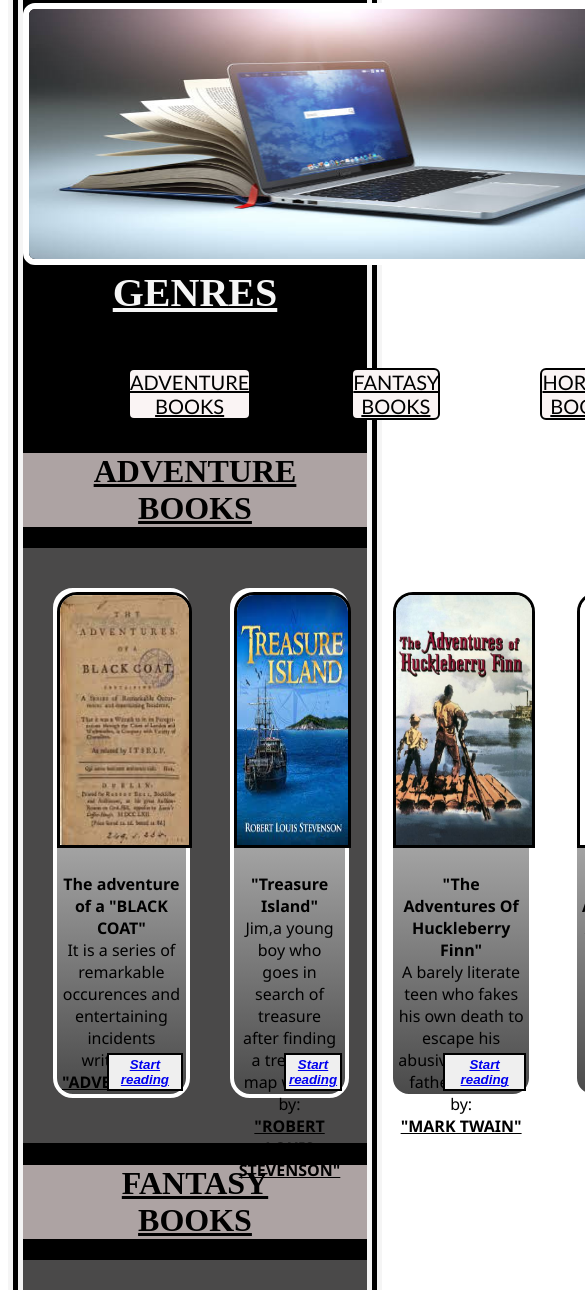
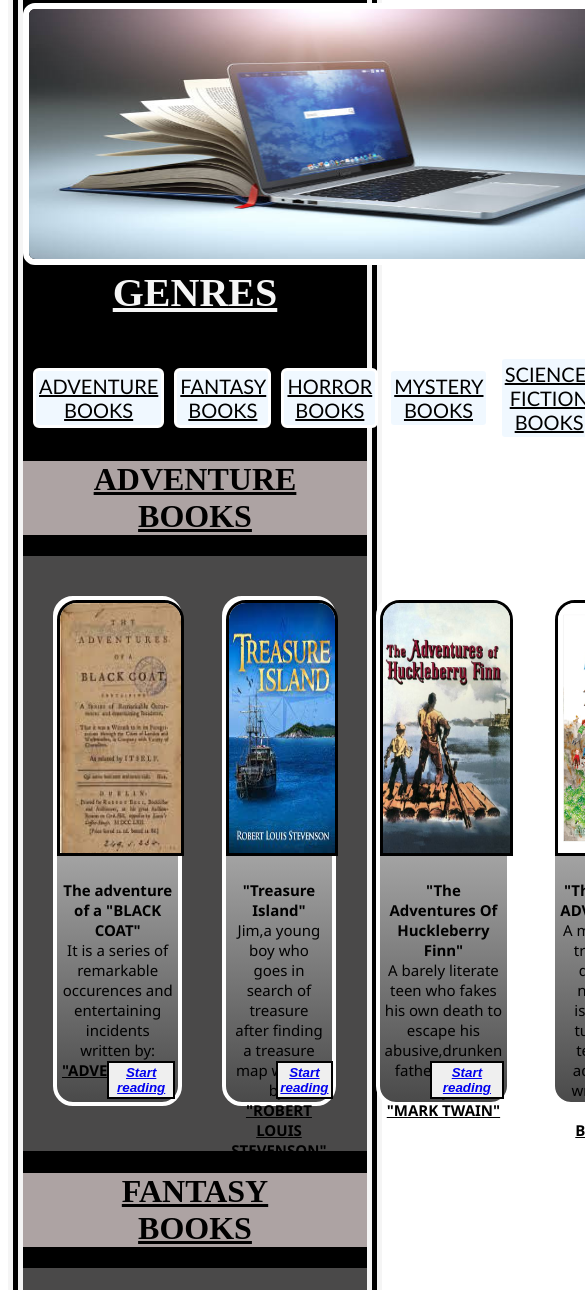
Before and after one commit to Rushmitha2003/miproject, a plain HTML site: page index.html in a window 390 px wide. Shown: the part 170-1460 px from the top of the page, 585 px wide, since content can reach past the window. Drawn offline with Linux system fonts and the light colour scheme.

Commit message:
Update style.css

```diff
--- a/style.css
+++ b/style.css
@@ -12,21 +12,22 @@
 }
 .nav {
     text-align: center;
-    margin: 10px 5px;
+    margin: 10px ;
     display: flex;
     flex-direction: row;
     justify-content: space-around;
     place-items: center;
 }
 .btn{
-background-color:rgb(250, 244, 244);
 color:black;
-margin-left:100px;
+margin-right:10px;
 font-family:'Gill Sans', 'Gill Sans MT', Calibri, 'Trebuchet MS', sans-serif;
 margin-top:30px;
-border:2px solid black;
+border:3px solid white;
 font-size:20px;
 border-radius:6px;
+padding:3px;
+background-color: aliceblue;
 }
 .allign{
     margin:3px;
@@ -42,7 +43,6 @@ border-radius:6px;
     color:black;
 }
 .container{
-    /* background-color:rgb(74, 73, 73); */
 background-color: black;
 }
 .img{
@@ -61,7 +61,6 @@ border-top-right-radius:20px;
 }
 .container1{
    background-color:rgb(74,73,73);
-   /* background-image:Peaceful(#31B7C2+#7BC393); */
    padding:10px;
    padding-bottom:30px;
    display: flex;
@@ -83,7 +82,7 @@ text-align: center;
 .cards{
     padding:5px;
 font-family:'Segoe UI', Tahoma, Geneva, Verdana, sans-serif;
-
+font-size:15px;
 }
 .box2{
     height:560px;
@@ -102,226 +101,3 @@ font-family:'Segoe UI', Tahoma, Geneva, Verdana, sans-serif;
 background-color:black;
   border:15px double whitesmoke;
 }
-/* ---------------------576PX--------------- */
-
-
-
-@media(max-width:576px)
-{
-
-    .heading{
-        font-size:50px;
-        color:whitesmoke;
-        font-family:lucida;
-        margin-top:auto;
-
-    }
-    .gener{
-        font-size: 40px;
-        color:whitesmoke;
-    }
-    .nav {
-        text-align: center;
-        margin: 10px 5px;
-        display: flex;
-        flex-direction: row;
-        justify-content: space-around;
-        place-items: center;
-    }
-    .btn{
-    background-color:rgb(250, 244, 244);
-    color:black;
-    margin-left:100px;
-    font-family:'Gill Sans', 'Gill Sans MT', Calibri, 'Trebuchet MS', sans-serif;
-    margin-top:30px;
-    border:2px solid black;
-    font-size:20px;
-    border-radius:6px;
-    }
-    .allign{
-        margin:3px;
-        border:2px solid black;
-        position:absolute;
-        bottom:0px;
-        padding:2px;
-        display: flex;
-        margin-left:50px;
-    }
-    .adv{
-        background-color:rgb(173, 163, 163);
-        color:black;
-    }
-    .container{
-        /* background-color:rgb(74, 73, 73); */
-    background-color:black;
-    }
-    .img{
-        border-radius: 12px;
-        border:6px solid white;
-        height:250px;
-        width:600px;
-        margin:0px;
-    }
-    .img1{
-    height:250px;
-    border:3px solid black;
-    width:100%;
-    border-top-left-radius: 20px;
-    border-top-right-radius:20px;
-    }
-    .container1{
-       background-color:rgb(74,73,73);
-       /* background-image:Peaceful(#31B7C2+#7BC393); */
-       padding:10px;
-       padding-bottom:30px;
-       display: flex;
-    justify-content: space-between;
-    text-align: center;
-    }
-    .box1{
-        height:500px;
-        padding-bottom:2px;
-        width:280px;
-        margin:30px 20px;
-        margin-bottom: 15px;
-        border-radius:20px;
-        border:4px solid white;
-        position:relative;
-        background-image: linear-gradient(to top, rgb(74, 74, 74),white);
-        background-size:cover;
-    }
-    .cards{
-        padding:5px;
-    font-family:'Segoe UI', Tahoma, Geneva, Verdana, sans-serif;
-
-    }
-    .box2{
-        height:560px;
-        padding-bottom:2px;
-        width:280px;
-        margin:30px 20px;
-        margin-bottom: 15px;
-        border-radius:20px;
-        border:4px solid white;
-        position:relative;
-        background-image: linear-gradient(to top,rgb(74,74,74),white);
-        background-size:cover;
-    }
-    .final{
-        border-radius:20px;
-    background-color:black;
-      border:15px double whitesmoke;
-    }
-}
-
-/* ---------------------767PX--------------- */
-
-
-
-@media(max-width:767px)
-{
-
-    .heading{
-        font-size:50px;
-        color:whitesmoke;
-        font-family:lucida;
-        margin-top:auto;
-
-    }
-    .gener{
-        font-size: 40px;
-        color:whitesmoke;
-    }
-    .nav {
-        text-align: center;
-        margin: 10px 5px;
-        display: flex;
-        flex-direction: row;
-        justify-content: space-around;
-        place-items: center;
-    }
-    .btn{
-    background-color:rgb(250, 244, 244);
-    color:black;
-    margin-left:100px;
-    font-family:'Gill Sans', 'Gill Sans MT', Calibri, 'Trebuchet MS', sans-serif;
-    margin-top:30px;
-    border:2px solid black;
-    font-size:20px;
-    border-radius:6px;
-    }
-    .allign{
-        margin:3px;
-        border:2px solid black;
-        position:absolute;
-        bottom:0px;
-        padding:2px;
-        display: flex;
-        margin-left:50px;
-    }
-    .adv{
-        background-color:rgb(173, 163, 163);
-        color:black;
-    }
-    .container{
-        /* background-color:rgb(74, 73, 73); */
-    background-color:black;
-    }
-    .img{
-        border-radius: 12px;
-        border:6px solid white;
-        height:250px;
-        width:600px;
-        margin:0px;
-    }
-    .img1{
-    height:250px;
-    border:3px solid black;
-    width:100%;
-    border-top-left-radius: 20px;
-    border-top-right-radius:20px;
-    }
-    .container1{
-       background-color:rgb(74,73,73);
-       /* background-image:Peaceful(#31B7C2+#7BC393); */
-       padding:10px;
-       padding-bottom:30px;
-       display: flex;
-    justify-content: space-between;
-    text-align: center;
-    }
-    .box1{
-        height:500px;
-        padding-bottom:2px;
-        width:280px;
-        margin:30px 20px;
-        margin-bottom: 15px;
-        border-radius:20px;
-        border:4px solid white;
-        position:relative;
-        background-image: linear-gradient(to top, rgb(74, 74, 74),white);
-        background-size:cover;
-    }
-    .cards{
-        padding:5px;
-    font-family:'Segoe UI', Tahoma, Geneva, Verdana, sans-serif;
-
-    }
-    .box2{
-        height:560px;
-        padding-bottom:2px;
-        width:280px;
-        margin:30px 20px;
-        margin-bottom: 15px;
-        border-radius:20px;
-        border:4px solid white;
-        position:relative;
-        background-image: linear-gradient(to top,rgb(74,74,74),white);
-        background-size:cover;
-    }
-    .final{
-        border-radius:20px;
-    background-color:black;
-      border:15px double whitesmoke;
-    }
-}
```
